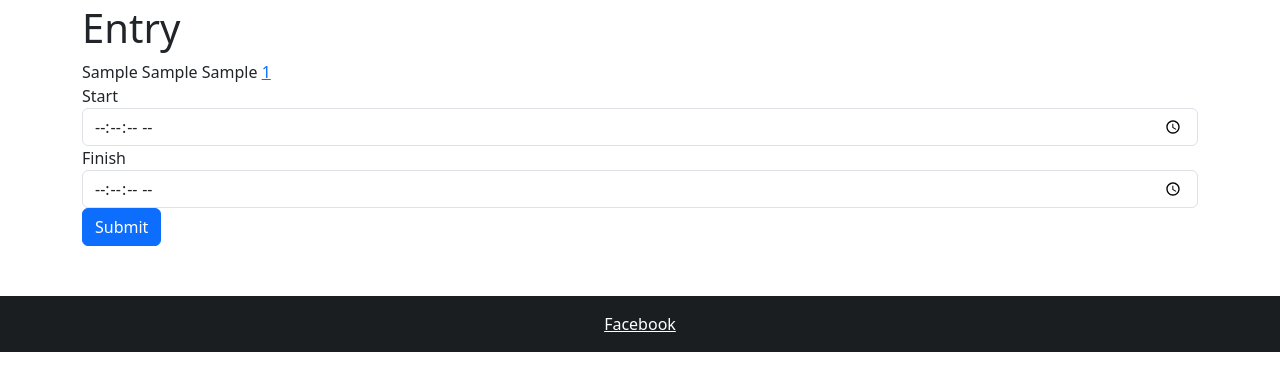
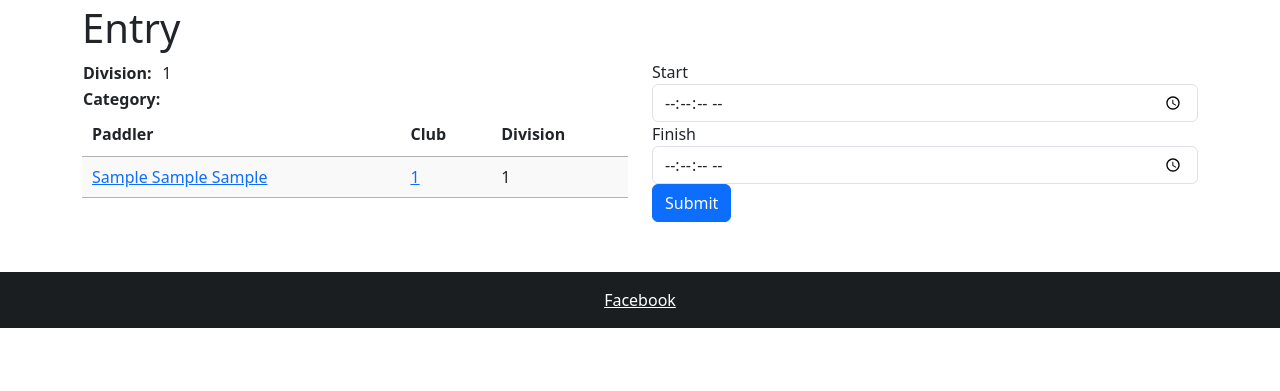
Before and after one commit to datawookie/paddle, a Flask app: page /race/1/entry/1 in a window 1280 px wide. Shown: the part 56-447 px from the top of the page. Run offline with Flask 2, Linux system fonts and the light colour scheme; tables that the repository leaves empty hold one stand-in row (values such as "Sample post"); some libraries are stand-ins or nearby versions.

Commit message:
feat: Add table of paddlers to entry page

```diff
--- a/kanoe/templates/entry.j2
+++ b/kanoe/templates/entry.j2
@@ -1,15 +1,47 @@
 {% extends "base.j2" %}
 
 {% block title %}Entry{% endblock %}
+
+{% block styles %}
+{% include 'common/datatables-css.j2' %}
+{% endblock %}
 
 {% block content %}
 
 <h1>Entry</h1>
 
+<div class="row">
+  <div class="col">
+    <table>
+      <tr>
+        <th>Division:</th>
+        <td>{{ entry.division }}</td>
+      </tr>
+      <tr>
+        <th>Category:</th>
+        <td></td>
+      </tr>
+    </table>
+    <table id="paddlers" class="display" style="width:100%">
+        <thead>
+            <tr>
+                <th>Paddler</th>
+                <th>Club</th>
+                <th>Division</th>
+            </tr>
+        </thead>
+        <tbody>
             {% for seat in entry.seats %}
-{{ seat.paddler.name }} <a href="{{ url_for('club', club_id=seat.club.id) }}">{{ seat.club.id }}</a><br>
+            <tr>
+              <td><a href="{{ url_for('paddler', paddler_id=seat.paddler.id) }}">{{ seat.paddler.name }}</a></td>
+              <td><a href="{{ url_for('club', club_id=seat.club.id) }}">{{ seat.club.id }}</a></td>
+              <td>{{ seat.paddler.division }}</td>
+            </tr>
             {% endfor %}
-
+        </tbody>
+    </table>
+  </div>
+  <div class="col">
     <form method="post">
       <div class="form-group">
         <label for="start">Start</label>
@@ -21,5 +53,21 @@
       </div>
       <button type="submit" class="btn btn-primary">Submit</button>
     </form>
+  </div>
+</div>
+{% endblock %}
 
+{% block scripts %}
+{% include 'common/jquery-javascript.j2' %}
+{% include 'common/datatables-javascript.j2' %}
+<script type="text/javascript" class="init">
+$(document).ready(function () {
+	$('#paddlers').DataTable({
+    paging: false,
+    searching: false,
+    ordering: false,
+    info: false
+});
+});
+</script>
 {% endblock %}
```
Lines whose indentation alone changed are shown as unchanged.
